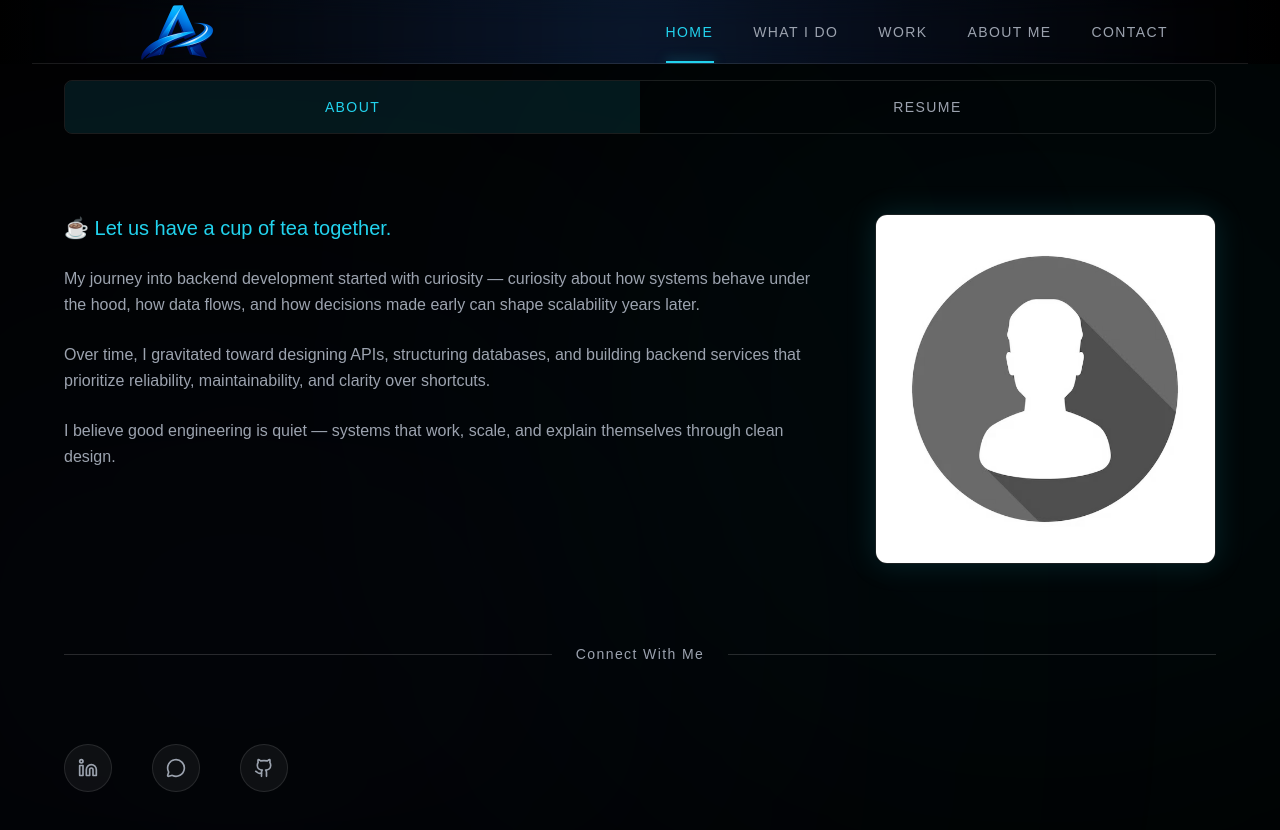
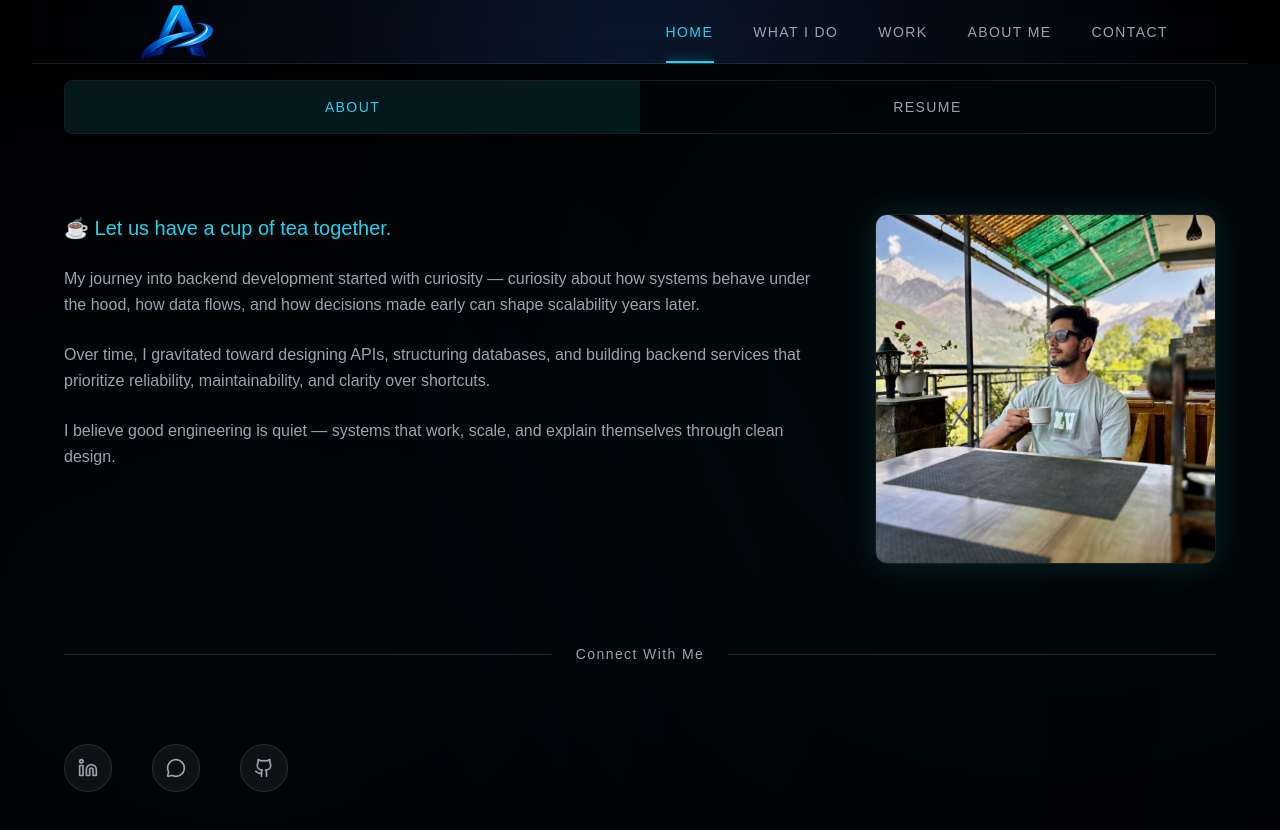
Before and after one commit to abhishekarora17/react-portfolio, a React (Vite) app: page /about in a window 1280 px wide. Shown: the top 830 px of the page. Built offline with nearby package versions, Linux system fonts and the light colour scheme.

Commit message:
profile image added

```diff
--- a/src/pages/AboutPage.tsx
+++ b/src/pages/AboutPage.tsx
@@ -1,6 +1,6 @@
 import { Github, Linkedin, MessageCircle } from "lucide-react";
 import { useState } from "react";
-import profile from "../assets/profile.avif";
+import profile from "../assets/profile.jpeg";
 
 export default function AboutPage() {
     const [activeTab, setActiveTab] = useState<"about" | "resume">("about");
@@ -83,7 +83,7 @@
                                     <img
                                         src={profile}
                                         alt="Abhishek Arora"
-                                        className="w-full h-full object-cover grayscale"
+                                        className="w-full h-full object-cover"
                                     />
                                 </div>
                             </div>
```
Also changed, not shown: src/assets/profile.jpeg (added).
